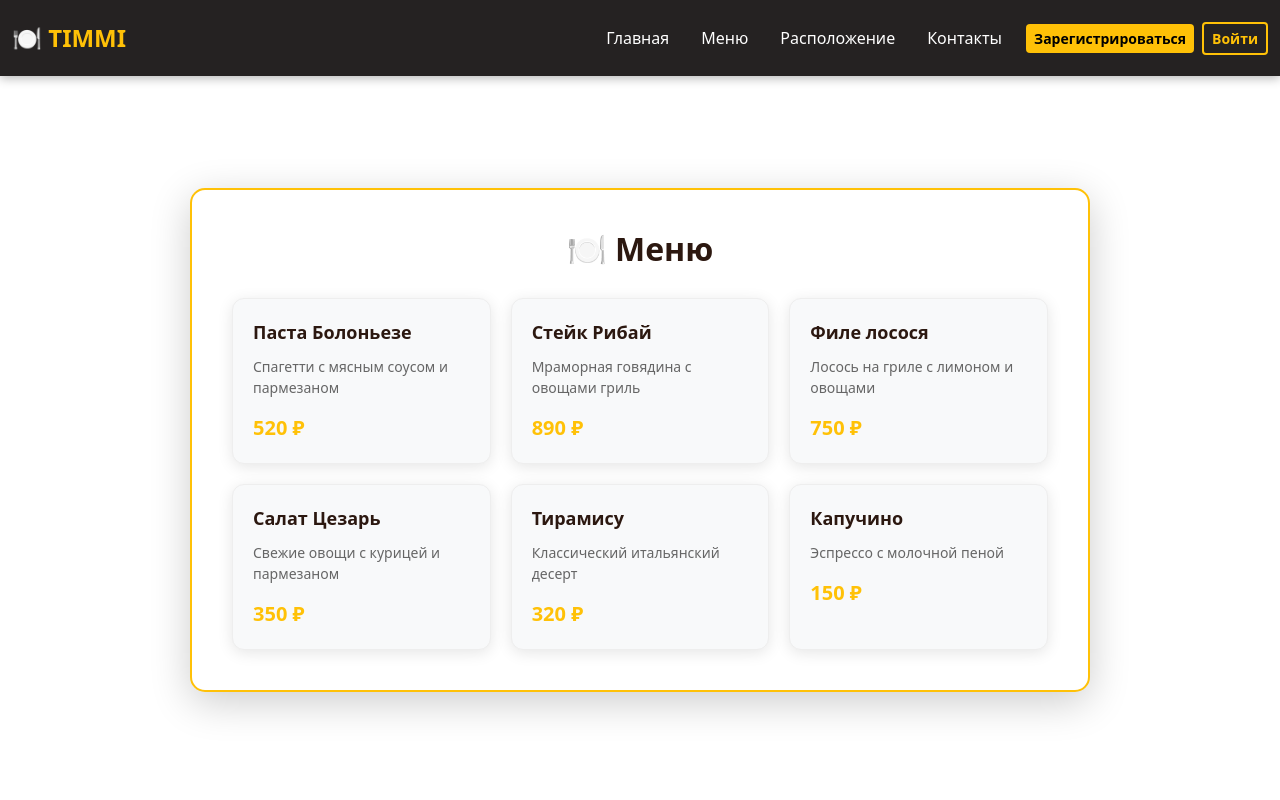
After one commit to kvaazz/proekt_restic, a Flask app: page /menu in a window 1280 px wide. The commit adds this page. Run offline with Flask 3, Linux system fonts and the light colour scheme.

Commit message:
работает

```diff
--- a/main.py
+++ b/main.py
@@ -21,9 +21,12 @@ def logout():
     logout_user()
     return redirect("/")
 
+
 @app.route('/contacts')
 def contacts():
     return render_template('contacts.html')
+
+
 @login_manager.user_loader
 def load_user(user_id):
     db_sess = db_session.create_session()
@@ -100,7 +103,7 @@ def location():
                 "apikey": API_KEY,
                 "ll": ",".join([str(toponym_longitude), str(toponym_lattitude)]),
                 "pt": ",".join([str(toponym_longitude), str(toponym_lattitude), str('pm2dbm')]) + '~' + ",".join(
-                [str(toponym_longitude1), str(toponym_lattitude1), str('pm2wtm')]),
+                    [str(toponym_longitude1), str(toponym_lattitude1), str('pm2wtm')]),
             }
 
             response = requests.get(api_server, params=params)
@@ -156,6 +159,13 @@ def register():
     return render_template('register.html', title='Регистрация', form=form)
 
 
+@app.route('/menu')
+def menu():
+    return render_template('menu.html')
+
+@app.route('/discountcard')
+def discountcard():
+        return render_template('discountcard.html')
 def main():
     db_session.global_init("db/users.db")
     app.run()
--- /dev/null
+++ b/templates/menu.html
@@ -0,0 +1,162 @@
+{% extends "base.html" %}
+
+{% block extra_css %}
+<style>
+    main {
+        display: flex;
+        align-items: center;
+        justify-content: center;
+        min-height: calc(100vh - 80px);
+        padding: 40px 20px;
+    }
+
+    .menu-container {
+        background: white;
+        border-radius: 15px;
+        padding: 40px;
+        width: 100%;
+        max-width: 900px;
+        box-shadow: 0 10px 40px rgba(0, 0, 0, 0.2);
+        border: 2px solid #ffc107;
+    }
+
+    .menu-container h1 {
+        text-align: center;
+        color: #2c1810;
+        font-weight: 700;
+        margin-bottom: 30px;
+        font-size: 32px;
+    }
+
+    .menu-grid {
+        display: grid;
+        grid-template-columns: repeat(auto-fill, minmax(250px, 1fr));
+        gap: 20px;
+    }
+
+    .menu-item {
+        background-color: #f8f9fa;
+        border-radius: 12px;
+        padding: 20px;
+        box-shadow: 0 3px 15px rgba(0, 0, 0, 0.1);
+        transition: all 0.3s;
+        border: 1px solid #eee;
+    }
+
+    .menu-item:hover {
+        transform: translateY(-5px);
+        box-shadow: 0 8px 25px rgba(0, 0, 0, 0.15);
+    }
+
+    .menu-item-name {
+        color: #2c1810;
+        font-weight: 700;
+        font-size: 18px;
+        margin-bottom: 10px;
+    }
+
+    .menu-item-description {
+        color: #666;
+        font-size: 14px;
+        margin-bottom: 15px;
+    }
+
+    .menu-item-price {
+        color: #ffc107;
+        font-weight: 700;
+        font-size: 20px;
+    }
+
+    .alert {
+        border-radius: 8px;
+        border: none;
+        margin-bottom: 20px;
+        padding: 12px 15px;
+    }
+
+    .alert-success {
+        background-color: #d4edda;
+        color: #155724;
+    }
+
+    @media (max-width: 576px) {
+        .menu-container {
+            padding: 25px 15px;
+        }
+
+        .menu-container h1 {
+            font-size: 24px;
+            margin-bottom: 25px;
+        }
+
+        .menu-grid {
+            grid-template-columns: 1fr;
+            gap: 15px;
+        }
+
+        .menu-item-name {
+            font-size: 16px;
+        }
+    }
+</style>
+{% endblock %}
+
+{% block content %}
+<div class="menu-container">
+    <h1>🍽️ Меню</h1>
+
+    {% with messages = get_flashed_messages(with_categories=true) %}
+    {% if messages %}
+    {% for category, message in messages %}
+    <div class="alert alert-{{ category }}">
+        {{ message }}
+    </div>
+    {% endfor %}
+    {% endif %}
+    {% endwith %}
+
+    <div class="menu-grid">
+        <!-- Паста -->
+        <div class="menu-item">
+            <div class="menu-item-name">Паста Болоньезе</div>
+            <div class="menu-item-description">Спагетти с мясным соусом и пармезаном</div>
+            <div class="menu-item-price">520 ₽</div>
+        </div>
+
+        <!-- Стейк -->
+        <div class="menu-item">
+            <div class="menu-item-name">Стейк Рибай</div>
+            <div class="menu-item-description">Мраморная говядина с овощами гриль</div>
+            <div class="menu-item-price">890 ₽</div>
+        </div>
+
+        <!-- Лосось -->
+        <div class="menu-item">
+            <div class="menu-item-name">Филе лосося</div>
+            <div class="menu-item-description">Лосось на гриле с лимоном и овощами</div>
+            <div class="menu-item-price">750 ₽</div>
+        </div>
+
+        <!-- Салат -->
+        <div class="menu-item">
+            <div class="menu-item-name">Салат Цезарь</div>
+            <div class="menu-item-description">Свежие овощи с курицей и пармезаном</div>
+            <div class="menu-item-price">350 ₽</div>
+        </div>
+
+        <!-- Тирамису -->
+        <div class="menu-item">
+            <div class="menu-item-name">Тирамису</div>
+            <div class="menu-item-description">Классический итальянский десерт</div>
+            <div class="menu-item-price">320 ₽</div>
+        </div>
+
+        <!-- Капучино -->
+        <div class="menu-item">
+            <div class="menu-item-name">Капучино</div>
+            <div class="menu-item-description">Эспрессо с молочной пеной</div>
+            <div class="menu-item-price">150 ₽</div>
+        </div>
+    </div>
+</div>
+{% endblock %}
```
Also changed, not shown: templates/contacts.html (+0 -8 lines), templates/discountcard.html (added, +86 -0 lines), static/img/card.png (added).
